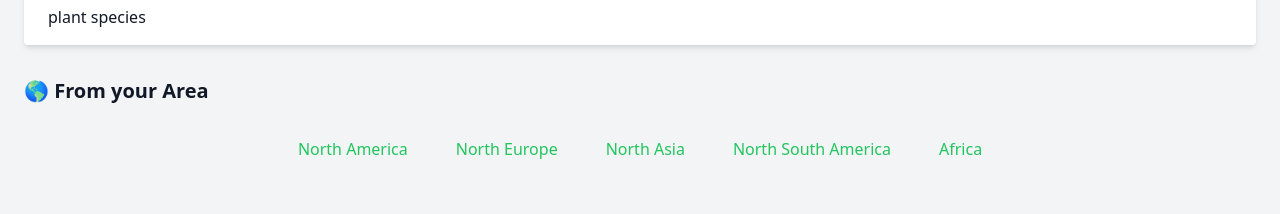
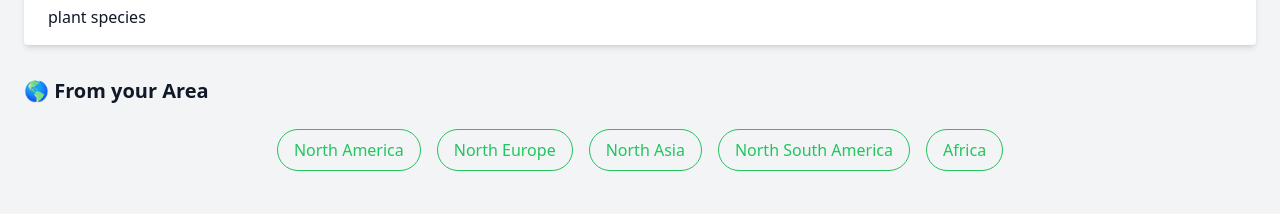
Before and after one commit to nalmosa/planthub, a plain HTML site: page index.html in a window 1280 px wide. Shown: the part 483-697 px from the top of the page. Drawn offline with nearby package versions, Linux system fonts and the light colour scheme.

Commit message:
minor adjustment made to the box styling property

```diff
--- a/index.html
+++ b/index.html
@@ -52,11 +52,12 @@
             <div class="flex justify-center mb-6">
                 <!-- <nav class="flex space-x-4"> -->
                 <nav class="flex justify-center mb-6 space-x-4">
-                    <a href="#" class="text-green-500 hover:bg-green-500 hover:text-white px-4 py-2 rounded transition-property: box-shadow">North America</a>
-                    <a href="#" class="text-green-500 hover:bg-green-500 hover:text-white px-4 py-2 rounded transition-property: box-shadow">North Europe</a>
-                    <a href="#" class="text-green-500 hover:bg-green-500 hover:text-white px-4 py-2 rounded transition-property: box-shadow">North Asia</a>
-                    <a href="#" class="text-green-500 hover:bg-green-500 hover:text-white px-4 py-2 rounded transition-property: box-shadow">North South America</a>
-                    <a href="#" class="text-green-500 hover:bg-green-500 hover:text-white px-4 py-2 rounded transition-property: box-shadow">Africa</a>
+                    <a href="#" class="px-4 py-2 border border-green-500 text-green-500 rounded-full hover:bg-green-500 hover:text-white">North America</a>
+                    <a href="#" class="px-4 py-2 border border-green-500 text-green-500 rounded-full hover:bg-green-500 hover:text-white">North Europe</a>
+                    <a href="#" class="px-4 py-2 border border-green-500 text-green-500 rounded-full hover:bg-green-500 hover:text-white">North Asia</a>
+                    <a href="#" class="px-4 py-2 border border-green-500 text-green-500 rounded-full hover:bg-green-500 hover:text-white">North South America</a>
+                    <a href="#" class="px-4 py-2 border border-green-500 text-green-500 rounded-full hover:bg-green-500 hover:text-white">Africa</a>
+                    <!-- <div class="px-3 py-1 border border-green-500 text-green-500 rounded-full hover:bg-green-500 hover:text-white"><p>North America</p></div> -->
                     <!-- text-green-500 hover:text-green-500 -->
                     <!-- adjust the text to make it have a box over and to have it hovered -->
                     <!-- try div instead of a href -->
```
